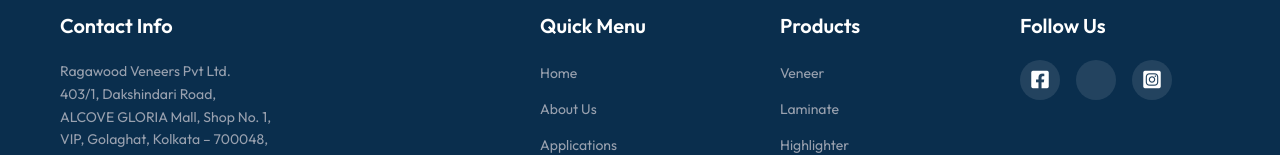
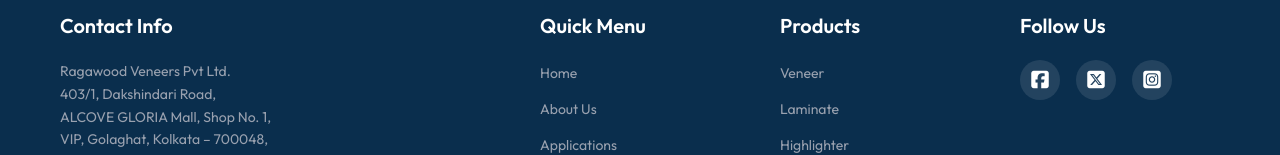
Before and after one commit to AmitMardi/Raga-Wood, a Next.js app: page / in a window 1280 px wide. Shown: the part 2876-3031 px from the top of the page. Built offline with nearby package versions, Linux system fonts and the light colour scheme.

Commit message:
fix: update font-awesome to 6.5.2 for X logo support

```diff
--- a/src/app/globals.css
+++ b/src/app/globals.css
@@ -1,4 +1,4 @@
-@import url('https://cdnjs.cloudflare.com/ajax/libs/font-awesome/6.4.0/css/all.min.css');
+@import url('https://cdnjs.cloudflare.com/ajax/libs/font-awesome/6.5.2/css/all.min.css');
 @import "tailwindcss";
 
 @theme {
```
